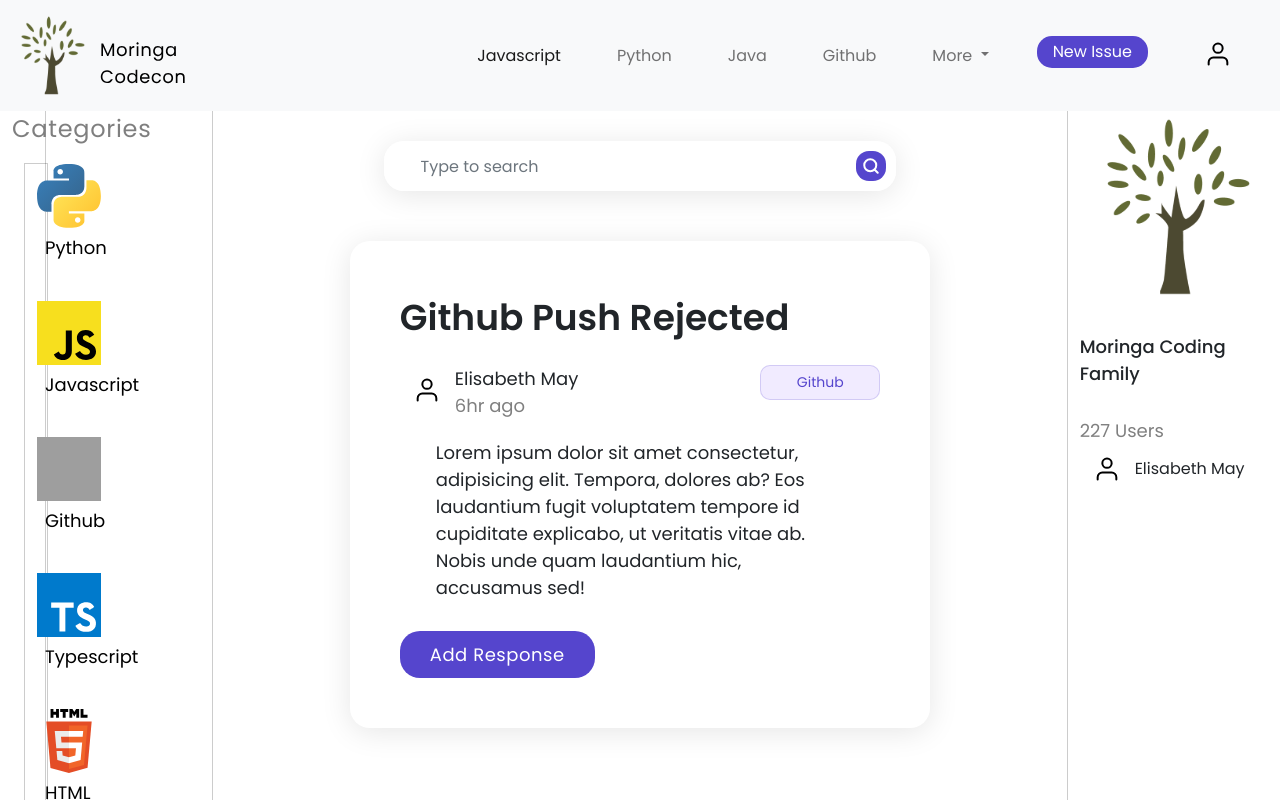
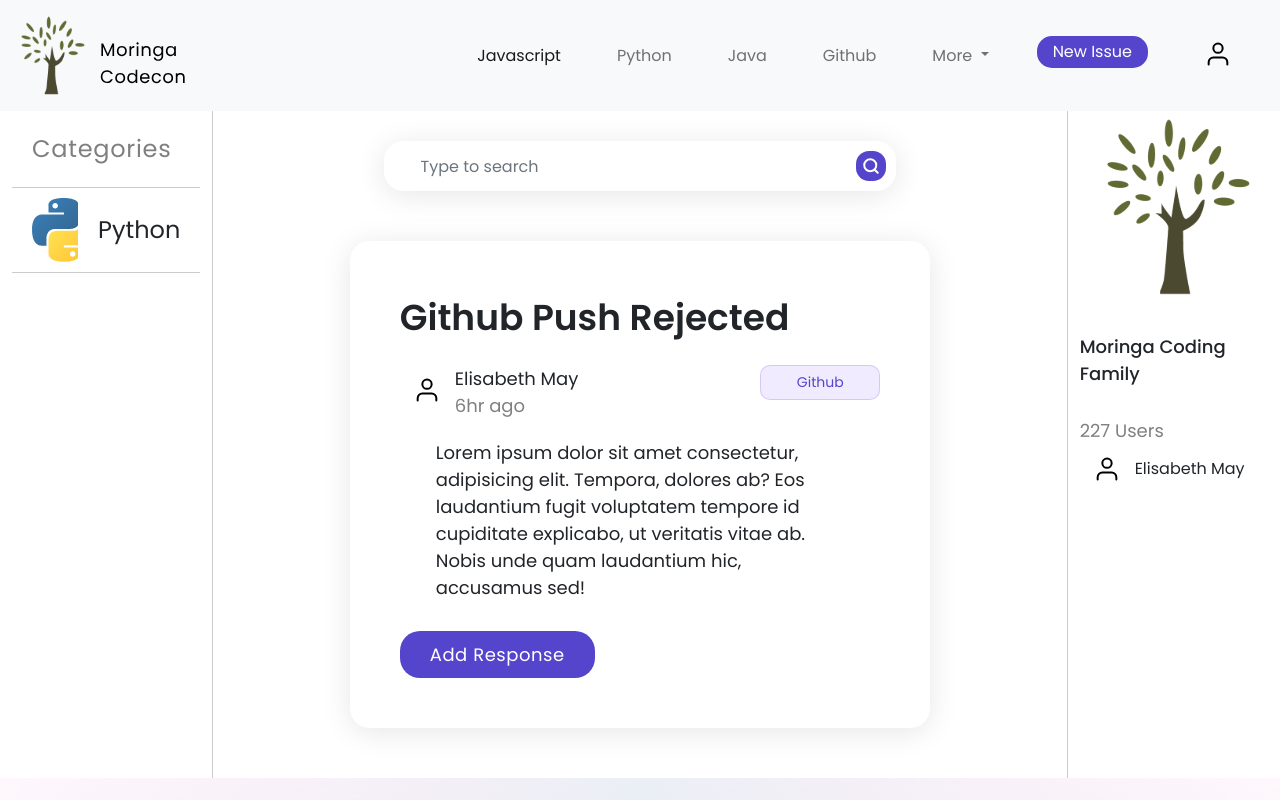
Before and after one commit to Kwathuta/moringa-codecon, an Angular app: page / in a window 1280 px wide. Shown: the top 800 px of the page. Built offline with nearby package versions, Linux system fonts and the light colour scheme; grey boxes are pictures that could not be loaded.

Commit message:
redesigned category component

```diff
--- a/src/app/components/categories/categories.component.css
+++ b/src/app/components/categories/categories.component.css
@@ -1,40 +1,32 @@
-.name{
-    color: black;
-    cursor: pointer;
-    font-size: 18px;
-}
-#card1 {
-    margin-top: 10px;
+p {
+  margin: 0;
 }
 
-#categories {
-    width: 18%;
-    font-size: 24px;
-    border-right: 1px solid rgba(0, 0, 0, 0.2);
+.categories {
+  font-size: 24px;
 }
 
-main p {
-    color: rgba(0, 0, 0, 0.5);
-    font-style: normal;
-    font-weight: normal;
-    font-size: 24px;
-    line-height: 36px;
-    letter-spacing: 0.03em;
-    /* position: absolute; */
-    width: 187px;
-    height: 36px;
-    left: 40px;
-    top: 217px;
+#title {
+  padding: 20px;
+  border-bottom: 1px solid rgba(0, 0, 0, 0.2);
+  letter-spacing: 0.03em;
+  color: rgba(0, 0, 0, 0.5);
 }
 
-.row {
-    border: 1px solid rgba(0, 0, 0, 0.2);
+.category {
+  display: flex;
+  padding: 10px 20px;
+  border-bottom: 1px solid rgba(0, 0, 0, 0.2);
 }
 
-/* #icons {
-    border-bottom: 1px solid rgba(0, 0, 0, 0.2);
-} */
+.image {
+  width: 64px;
+  height: 64px;
+  background: url(../../../assets/img/python-logo.svg);
+}
 
-.python{
-    border-bottom: 1px solid rgba(0, 0, 0, 0.2);
+.category-name {
+  display: flex;
+  align-items: center;
+  margin-left: 20px;
 }
--- a/src/app/components/categories/categories.component.html
+++ b/src/app/components/categories/categories.component.html
@@ -1,57 +1,9 @@
-<!DOCTYPE html>
-<html lang="en">
-
-<head>
-    <meta charset="UTF-8">
-    <meta http-equiv="X-UA-Compatible" content="IE=edge">
-    <meta name="viewport" content="width=device-width, initial-scale=1.0">
-    <title>Document</title>
-</head>
-
-<body>
-    <!-- Categories-page -->
-    <main id="categories">
-        <p>Categories</p>
-
-        <div class="container-fluid" id="card1">
-            <div class="row" >
-                <div class="col-sm-3" id="icons">
-                    <div class="python">
-                        <img src="../../../assets/img/python-logo.svg" alt="mk" style="width: 64px; height: 64px; left: 50px;">  <span class="name ms-2">Python</span>
-                    </div>
-                    <br>
-                    <div class="">
-                        <img src="../../../assets/img/js-logo.svg" alt="mk" style="width: 64px; height: 64px;"><span class="name ms-2">Javascript</span>
-                    </div>
-                    <br>
-                    <div class="">
-                        <img src="../../../assets/img/github-mark.svg" alt="mk" style="width: 64px; height: 64px;"><span class="name ms-2">Github</span>
-                    </div>
-                    <br>
-                    <div class="">
-                        <img src="../../../assets/img/typescript-logo.svg" alt="mk" style="width: 64px; height: 64px;"><span class="name ms-2">Typescript</span>
-                    </div>
-                    <br>
-                    <div class="">
-                        <img src="../../../assets/img/HTML-logo.svg" alt="mk" style="width: 64px; height: 64px;"><span class="name ms-2">HTML</span>
-                    </div>
-                    <br>
-                    <div class="">
-                        <img src="../../../assets/img/CSS-logo.svg" alt="mk" style="width: 64px; height: 64px;"><span class="name ms-2">CSS</span>
-                    </div>
-                    <br>
-                    <div class="">
-                        <img src="../../../assets/img/java-logo.svg" alt="mk" style="width: 64px; height: 64px;"><span class="name ms-2">Java</span>
-                    </div>
-                    <br>
-                    <div class="">
-                        <img src="../../../assets/img/heroku-logo.svg" alt="mk" style="width: 64px; height: 64px;"><span class="name ms-2">Heroku</span>
-                    </div>
-                </div>
-            </div>
-        </div>
-    </main>
-
-</body>
-
-</html>
+<div class="categories">
+  <p id="title">Categories</p>
+  <div class="category">
+    <div class="image"></div>
+    <div class="category-name">
+      <p>Python</p>
+    </div>
+  </div>
+</div>
```
